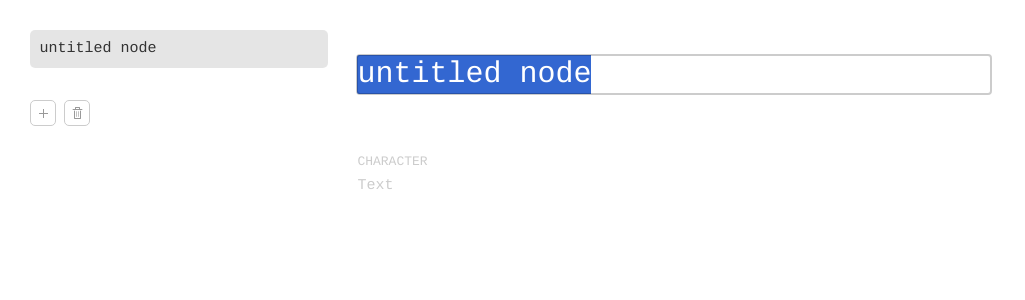
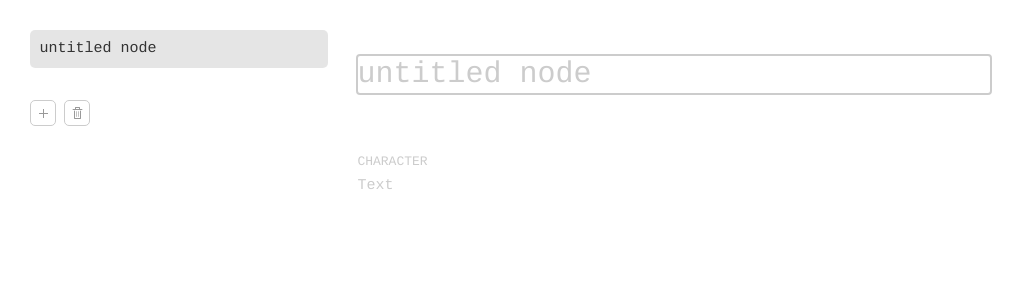
Before and after one commit to etienne/dialog-edit, a Svelte app: page / in a window 1280 px wide. Both pictures are taken after a click on the button 43 px from the left and 43 px from the top of the page. Shown: the top 300 px of the page, without its empty margins (0-1025 px from the left). Built offline with nearby package versions, Linux system fonts and the light colour scheme.

Commit message:
Allow nodes with empty labels to be renamed Closes #19

```diff
--- a/src/NodeListItem.svelte
+++ b/src/NodeListItem.svelte
@@ -4,7 +4,7 @@
 </script>
 
 <button on:click={() => $selectedNode = node.id} class:selected={$selectedNode == node.id}>
-  {node.label}
+  {node.label || 'untitled node'}
 </button>
 
 <style>
--- a/src/NodeSequence.svelte
+++ b/src/NodeSequence.svelte
@@ -32,8 +32,8 @@
 
 <section>
   {#if startNode}
-    {#if startNode.label}
-      <Field value={startNode.label} action={updateNode} type="label" placeholder="Node label" focusOnMount={startNode.newlyCreated} touch={touch} keyDown={onKeyDown}/>
+    {#if startNode.label || startNode.label === ''}
+      <Field value={startNode.label} action={updateNode} type="label" placeholder="untitled node" focusOnMount={startNode.newlyCreated} touch={touch} keyDown={onKeyDown}/>
     {/if}
     {#each $nodeSequence as nodeId}
       <Node node={$nodes[nodeId]}/>
--- a/src/stores.js
+++ b/src/stores.js
@@ -10,7 +10,7 @@ function createNodes() {
       const newId = getNewId(Object.keys(d));
       d[newId] = {
         id: newId,
-        label: 'untitled node',
+        label: '',
         lines: [{}],
         newlyCreated: true,
       };
```
